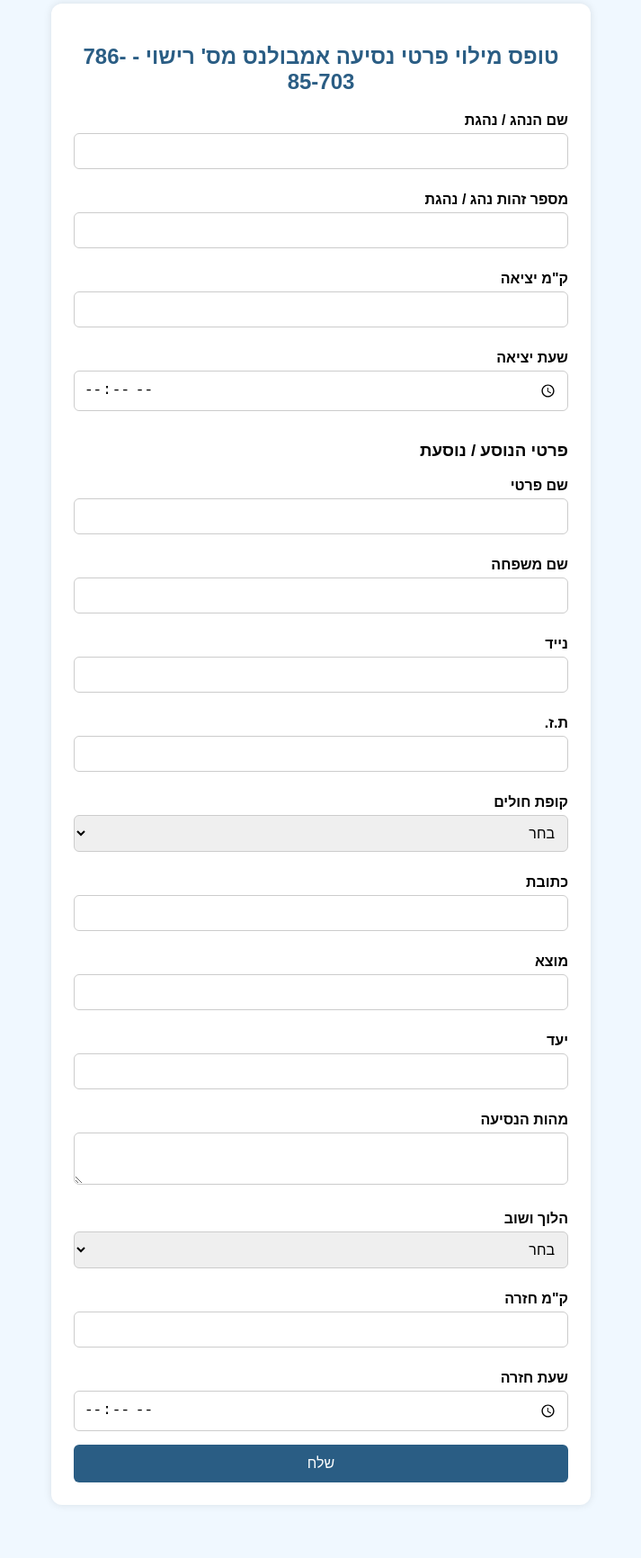
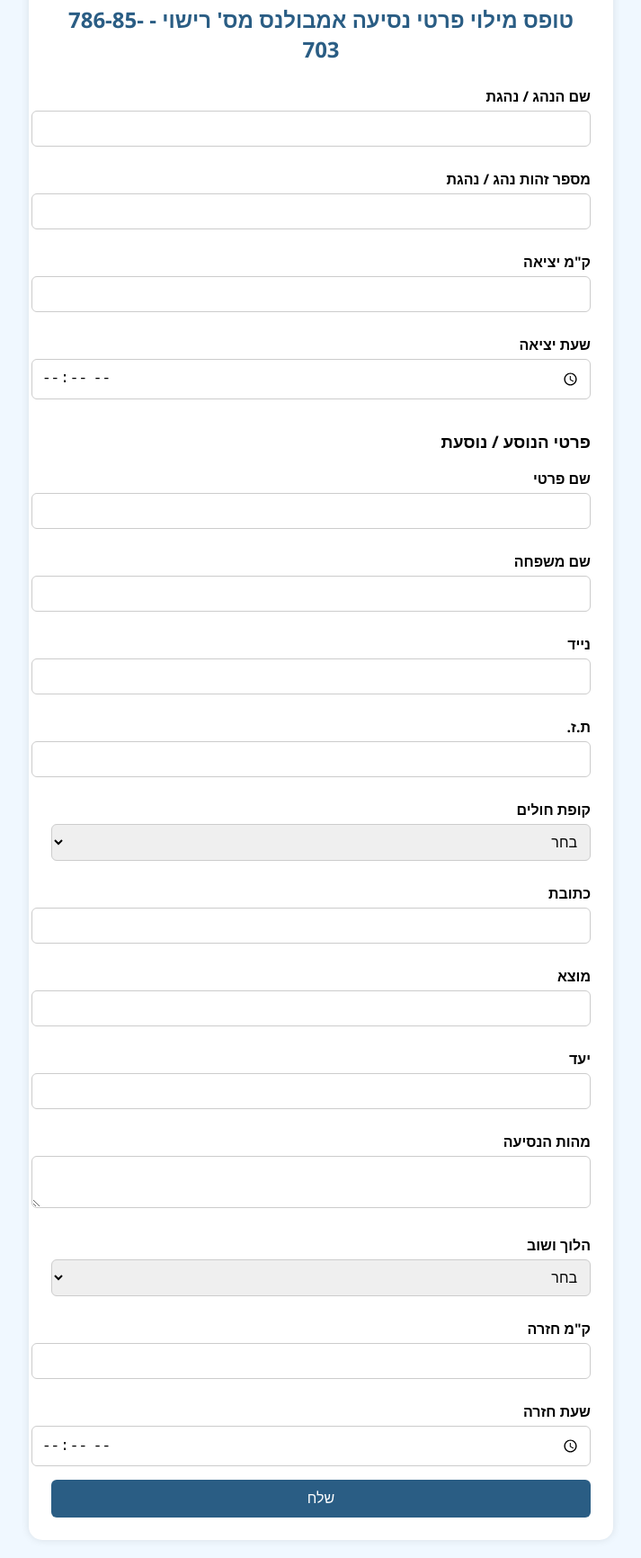
Before and after one commit to Aviver100/Savyonim, a plain HTML site: page index.html in a window 1280 px wide. Shown: the part 160-1892 px from the top of the page at 90% size, without its empty margins (283-996 px from the left). Before the commit the page ends 1853 px from the top, so only its background shows below. Drawn offline with Linux system fonts and the light colour scheme.

Commit message:
Update index.html

```diff
--- a/index.html
+++ b/index.html
@@ -1,80 +1,24 @@
 <!DOCTYPE html>
 <html lang="he" dir="rtl">
 <head>
-  <meta charset="UTF-8" />
-  <meta name="viewport" content="width=device-width, initial-scale=1.0" />
+  <meta charset="UTF-8">
+  <meta name="viewport" content="width=device-width, initial-scale=1.0">
   <title>טופס נסיעה - אמבולנס סביונים</title>
-
-  <meta property="og:title" content="טופס פרטי נסיעה - אמבולנס סביונים" />
-  <meta property="og:description" content="מלאו את פרטי הנסיעה" />
-  <meta property="og:image" content="1745179999550.png" />
-  <meta property="og:type" content="website" />
-  <meta property="og:url" content="https://aviver100.github.io/Savyonim/" />
-
   <style>
     body {
-      font-family: 'Arial', sans-serif;
+      font-family: 'Segoe UI', sans-serif;
       background-color: #f0f8ff;
       margin: 0;
-      padding: 0;
-    }
-
-    .container {
-      max-width: 600px;
-      margin: auto;
       padding: 20px;
     }
 
-    .form-box {
-      background-color: #ffffff;
+    .form-container {
+      max-width: 600px;
+      margin: auto;
+      background-color: white;
+      border-radius: 15px;
+      box-shadow: 0 0 10px rgba(0,0,0,0.1);
       padding: 25px;
-      border-radius: 12px;
-      box-shadow: 0 0 10px rgba(0,0,0,0.1);
-    }
-
-    h2 {
-      text-align: center;
-      color: #2a5d84;
-    }
-
-    label {
-      display: block;
-      margin: 10px 0 5px;
-      font-weight: bold;
-    }
-
-    input, textarea, select {
-      width: 100%;
-      padding: 10px;
-      margin-bottom: 15px;
-      border: 1px solid #ccc;
-      border-radius: 6px;
-      box-sizing: border-box;
-      font-size: 16px;
-    }
-
-    button {
-      background-color: #2a5d84;
-      color: white;
-      padding: 12px;
-      border: none;
-      border-radius: 6px;
-      font-size: 16px;
-      cursor: pointer;
-      width: 100%;
-    }
-
-    button:hover {
-      background-color: #1f4561;
-    }
-
-    .header-box {
-      background-color: #ffffff;
-      border: 2px solid #2a5d84;
-      border-radius: 16px;
-      padding: 10px;
-      margin-bottom: 20px;
-      text-align: center;
     }
 
     .image-row {
@@ -82,6 +26,7 @@
       justify-content: center;
       align-items: center;
       gap: 20px;
+      margin-bottom: 20px;
     }
 
     .image-row img:first-child {
@@ -92,77 +37,114 @@
       max-height: 60px;
     }
 
+    h2 {
+      text-align: center;
+      color: #2a5d84;
+      margin-bottom: 25px;
+    }
+
+    label {
+      display: block;
+      margin: 10px 0 5px;
+      font-weight: bold;
+    }
+
+    input, select, textarea {
+      width: 100%;
+      padding: 10px;
+      border: 1px solid #ccc;
+      border-radius: 6px;
+      margin-bottom: 15px;
+      font-size: 1rem;
+    }
+
+    button {
+      background-color: #2a5d84;
+      color: white;
+      padding: 12px;
+      border: none;
+      border-radius: 6px;
+      font-size: 1rem;
+      cursor: pointer;
+      width: 100%;
+    }
+
+    button:hover {
+      background-color: #1f4561;
+    }
+
     #waitTimeContainer {
       display: none;
     }
 
-    @media (max-width: 600px) {
-      .image-row {
-        flex-direction: column;
+    .loading-popup {
+      display: none;
+      position: fixed;
+      top: 0; left: 0;
+      width: 100%; height: 100%;
+      background-color: rgba(0,0,0,0.6);
+      justify-content: center;
+      align-items: center;
+      z-index: 9999;
     }
 
-      .image-row img {
-        max-width: 80%;
-      }
-    }
-
-    #loader {
-      display: none;
+    .loading-content {
+      background: white;
+      padding: 20px 30px;
+      border-radius: 12px;
       text-align: center;
-      margin-top: 10px;
-      font-weight: bold;
+      font-size: 1.2rem;
       color: #2a5d84;
     }
 
-    #successMsg {
+    .success-message {
       display: none;
       text-align: center;
       color: green;
       font-weight: bold;
-      margin-top: 10px;
+      margin-top: 20px;
     }
   </style>
 </head>
 <body>
-  <div class="container">
-    <div class="header-box">
+
+  <div class="form-container">
     <div class="image-row">
       <img src="1745179999550.png" alt="תמונת אמבולנס" />
       <img src="https://savyonim.org/wp-content/uploads/2023/10/logo-trans-300-380.png" alt="לוגו סביונים" />
     </div>
-    </div>
 
-    <div class="form-box">
     <h2>טופס מילוי פרטי נסיעה אמבולנס מס' רישוי - 786-85-703</h2>
+
     <form id="ambulanceForm">
-        <label for="driverName">שם הנהג / נהגת</label>
-        <input type="text" id="driverName" name="שם הנהג / נהגת" required />
+      <label>שם הנהג / נהגת</label>
+      <input type="text" name="שם הנהג / נהגת" required>
 
-        <label for="driverId">מספר זהות נהג / נהגת</label>
-        <input type="text" id="driverId" name="מספר זהות נהג / נהגת" required />
+      <label>מספר זהות נהג / נהגת</label>
+      <input type="text" name="מספר זהות נהג / נהגת" required>
 
-        <label for="kmStart">ק"מ יציאה</label>
-        <input type="number" id="kmStart" name="ק&quot;מ יציאה" required />
+      <label>ק"מ יציאה</label>
+      <input type="number" name="ק&quot;מ יציאה" required>
 
-        <label for="timeStart">שעת יציאה</label>
-        <input type="time" id="timeStart" name="שעת יציאה" required />
+      <label>שעת יציאה</label>
+      <input type="time" name="שעת יציאה" required>
 
       <h3>פרטי הנוסע / נוסעת</h3>
 
-        <label for="firstName">שם פרטי</label>
-        <input type="text" id="firstName" name="שם פרטי" required />
+      <label>שם פרטי</label>
+      <input type="text" name="שם פרטי" required>
 
-        <label for="lastName">שם משפחה</label>
-        <input type="text" id="lastName" name="שם משפחה" required />
+      <label>שם משפחה</label>
+      <input type="text" name="שם משפחה" required>
 
-        <label for="phone">נייד</label>
-        <input type="tel" id="phone" name="נייד" required />
+      <label>נייד</label>
+      <input type="tel" name="נייד" required>
 
-        <label for="idNumber">ת.ז.</label>
-        <input type="text" id="idNumber" name="ת.ז." required />
+      <label>ת.ז.</label>
+      <input type="text" name="ת.ז." required>
 
-        <label for="kupatHolim">קופת חולים</label>
-        <select id="kupatHolim" name="קופת חולים" required>
+      <label>קופת חולים</label>
+      <select name="קופת חולים" required>
         <option value="">בחר</option>
         <option>מאוחדת</option>
         <option>כללית</option>
@@ -171,78 +153,75 @@
         <option>אחר</option>
       </select>
 
-        <label for="address">כתובת</label>
-        <input type="text" id="address" name="כתובת" />
+      <label>כתובת</label>
+      <input type="text" name="כתובת">
 
-        <label for="from">מוצא</label>
-        <input type="text" id="from" name="מוצא" />
+      <label>מוצא</label>
+      <input type="text" name="מוצא">
 
-        <label for="to">יעד</label>
-        <input type="text" id="to" name="יעד" />
+      <label>יעד</label>
+      <input type="text" name="יעד">
 
-        <label for="purpose">מהות הנסיעה</label>
-        <textarea id="purpose" name="מהות הנסיעה"></textarea>
+      <label>מהות הנסיעה</label>
+      <textarea name="מהות הנסיעה"></textarea>
 
-        <label for="roundTrip">הלוך ושוב</label>
-        <select id="roundTrip" name="הלוך ושוב" required>
+      <label>הלוך ושוב</label>
+      <select name="הלוך ושוב" id="roundTripSelect" required>
         <option value="">בחר</option>
         <option>כן</option>
         <option>לא</option>
       </select>
 
       <div id="waitTimeContainer">
-          <label for="waitTime">זמן המתנה</label>
-          <input type="text" id="waitTime" name="זמן המתנה" />
+        <label>זמן המתנה</label>
+        <input type="text" name="זמן המתנה">
       </div>
 
-        <label for="kmEnd">ק"מ חזרה</label>
-        <input type="number" id="kmEnd" name="ק&quot;מ חזרה" />
+      <label>ק"מ חזרה</label>
+      <input type="number" name="ק&quot;מ חזרה">
 
-        <label for="timeEnd">שעת חזרה</label>
-        <input type="time" id="timeEnd" name="שעת חזרה" />
+      <label>שעת חזרה</label>
+      <input type="time" name="שעת חזרה">
 
       <button type="submit">שלח</button>
-        <div id="loader">אנא המתן...</div>
-        <div id="successMsg">הנסיעה נרשמה בהצלחה!</div>
+      <div class="success-message" id="successMessage">הנסיעה נרשמה בהצלחה!</div>
     </form>
   </div>
+
+  <div class="loading-popup" id="loadingPopup">
+    <div class="loading-content">הטופס נשלח... אנא המתן</div>
   </div>
 
   <script>
     const form = document.getElementById('ambulanceForm');
-    const successMsg = document.getElementById('successMsg');
-    const loader = document.getElementById('loader');
-    const roundTripSelect = document.getElementById('roundTrip');
+    const loadingPopup = document.getElementById('loadingPopup');
+    const successMessage = document.getElementById('successMessage');
+    const roundTripSelect = document.getElementById('roundTripSelect');
     const waitTimeContainer = document.getElementById('waitTimeContainer');
 
     roundTripSelect.addEventListener('change', () => {
       waitTimeContainer.style.display = roundTripSelect.value === 'כן' ? 'block' : 'none';
     });
 
-    form.addEventListener('submit', e => {
+    form.addEventListener('submit', function(e) {
       e.preventDefault();
 
-      const formData = new FormData(form);
-
-      loader.style.display = 'block';
-      successMsg.style.display = 'none';
+      const data = new FormData(form);
+      loadingPopup.style.display = 'flex';
 
       fetch('https://script.google.com/macros/s/AKfycbyEtys9XHtYsxzwmyHNyw5j5GJcz5jQi9el4vzYoKUBLYF7XxGGUy5vBG0xxrElsSzV/exec', {
         method: 'POST',
         mode: 'no-cors',
-        body: formData
+        body: data
       }).then(() => {
         form.reset();
-        loader.style.display = 'none';
+        loadingPopup.style.display = 'none';
         waitTimeContainer.style.display = 'none';
-        successMsg.style.display = 'block';
-        setTimeout(() => {
-          successMsg.style.display = 'none';
-        }, 5000);
-      }).catch(err => {
-        loader.style.display = 'none';
-        alert('אירעה שגיאה בשליחה. נסה שוב.');
-        console.error(err);
+        successMessage.style.display = 'block';
+        setTimeout(() => successMessage.style.display = 'none', 5000);
+      }).catch(() => {
+        loadingPopup.style.display = 'none';
+        alert('אירעה שגיאה בשליחת הטופס. נסה שוב.');
       });
     });
   </script>
```
Lines whose indentation alone changed are shown as unchanged.
